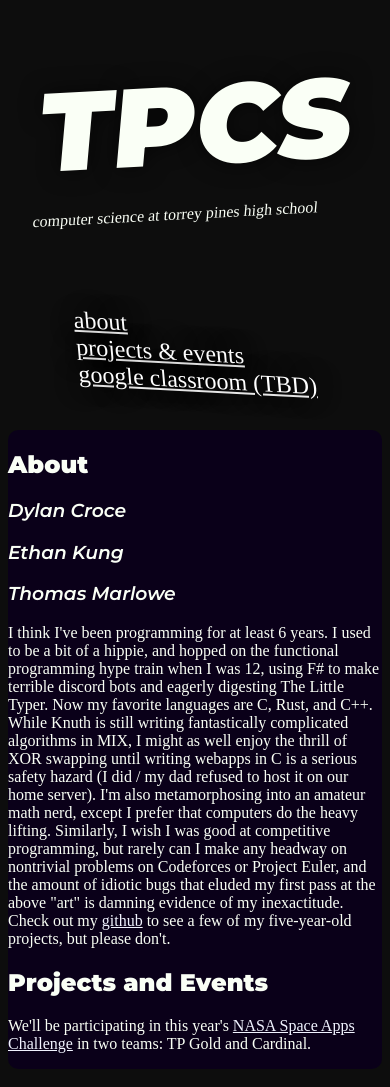
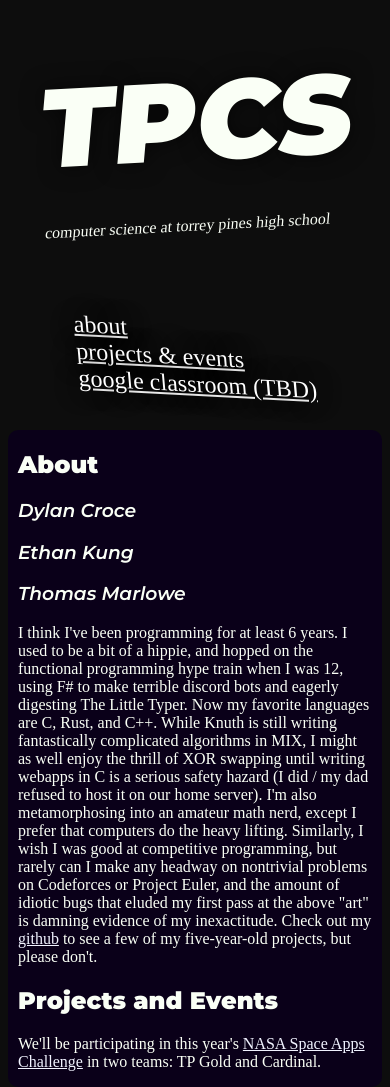
Before and after one commit to canislupaster/tpcs, a website: page src/index.html in a window 390 px wide. Drawn offline with Linux system fonts and the light colour scheme.

Commit message:
a/b testing...

```diff
--- a/src/index.html
+++ b/src/index.html
@@ -59,6 +59,9 @@
 
     .left {
       transform: skew(-5deg, -3deg);
+      display: flex;
+      flex-direction: column;
+      align-items: center;
     }
 
     .right {
@@ -80,15 +83,16 @@
 
 
     .body {
-      max-width: 480px;
+      max-width: 740px;
       background-color: rgb(10, 0, 25);
       border-radius: 10px;
+      padding: 0 10px;
     }
 
     @media (min-width: 1024px) {
       .body {
+        padding: 0 20px;
         max-width: 1280px;
-        padding: 0 20px;
         margin: 20px 50px;
       }
     }
```
Also changed, not shown: index.html (+1 -1 lines).
